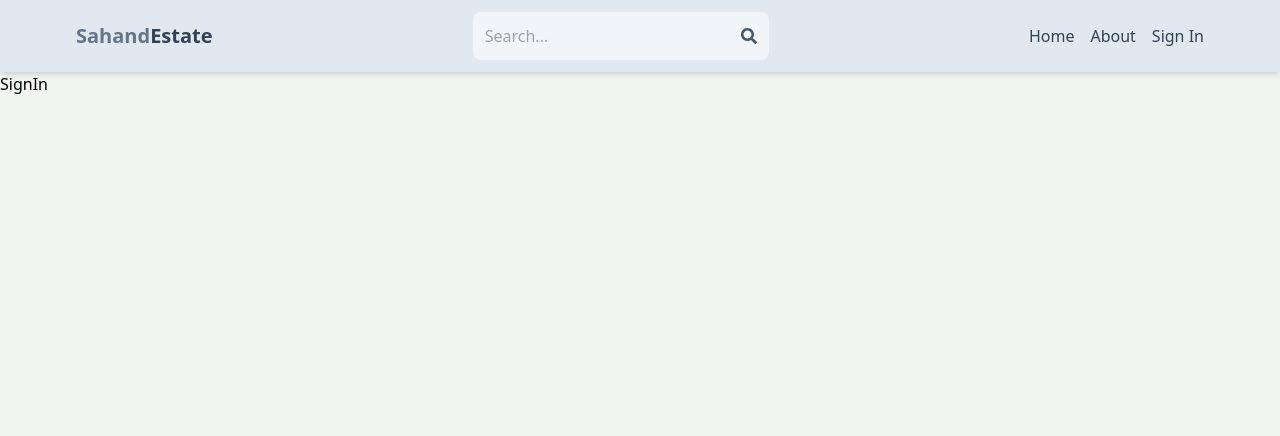
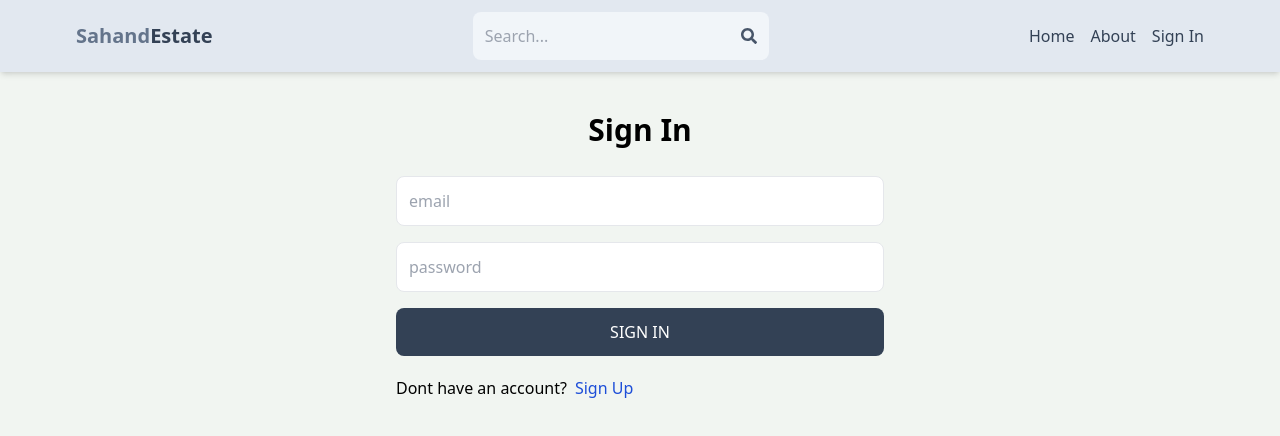
Before and after one commit to smartdriver321/mern-estate, a React (Vite) app in the folder client/: page /sign-in in a window 1280 px wide. Shown: the top 436 px of the page. Built offline with nearby package versions, Linux system fonts and the light colour scheme.

Commit message:
complete sign in page functionality

```diff
--- a/client/src/pages/SignIn.jsx
+++ b/client/src/pages/SignIn.jsx
@@ -1,5 +1,79 @@
-function SignIn() {
-  return <div>SignIn</div>;
-}
+import { useState } from 'react';
+import { Link, useNavigate } from 'react-router-dom';
+
+const SignIn = () => {
+  const [formData, setFormData] = useState({});
+  const [error, setError] = useState(null);
+  const [loading, setLoading] = useState(false);
+  const navigate = useNavigate();
+
+  const handleChange = (e) => {
+    setFormData({
+      ...formData,
+      [e.target.id]: e.target.value,
+    });
+  };
+
+  const handleSubmit = async (e) => {
+    e.preventDefault();
+    try {
+      setLoading(true);
+      const res = await fetch('/api/auth/sign-in', {
+        method: 'POST',
+        headers: {
+          'Content-Type': 'application/json',
+        },
+        body: JSON.stringify(formData),
+      });
+      const data = await res.json();
+      console.log(data);
+      if (data.successs === false) {
+        setLoading(false);
+        setError(data.message);
+        return;
+      }
+      setLoading(false);
+      setError(null);
+      navigate('/');
+    } catch (error) {
+      setLoading(false);
+      setError(error.message);
+    }
+  };
+  return (
+    <div className='p-3 max-w-lg mx-auto'>
+      <h1 className='text-3xl text-center font-semibold my-7'>Sign In</h1>
+      <form className='flex flex-col gap-4' onSubmit={handleSubmit}>
+        <input
+          type='email'
+          placeholder='email'
+          className='border p-3 rounded-lg'
+          id='email'
+          onChange={handleChange}
+        />
+        <input
+          type='password'
+          placeholder='password'
+          className='border p-3 rounded-lg'
+          id='password'
+          onChange={handleChange}
+        />
+        <button
+          className='bg-slate-700 text-white p-3 rounded-lg uppercase hover:opacity-95 disabled:opacity-80'
+          disabled={loading}
+        >
+          {loading ? 'Loading...' : 'Sign In'}
+        </button>
+      </form>
+      <div className='flex gap-2 mt-5'>
+        <p>Dont have an account?</p>
+        <Link to={'/sign-up'}>
+          <span className='text-blue-700'>Sign Up</span>
+        </Link>
+      </div>
+      {error && <p className='text-red-500 mt-5'>{error}</p>}
+    </div>
+  );
+};
 
 export default SignIn;
```
